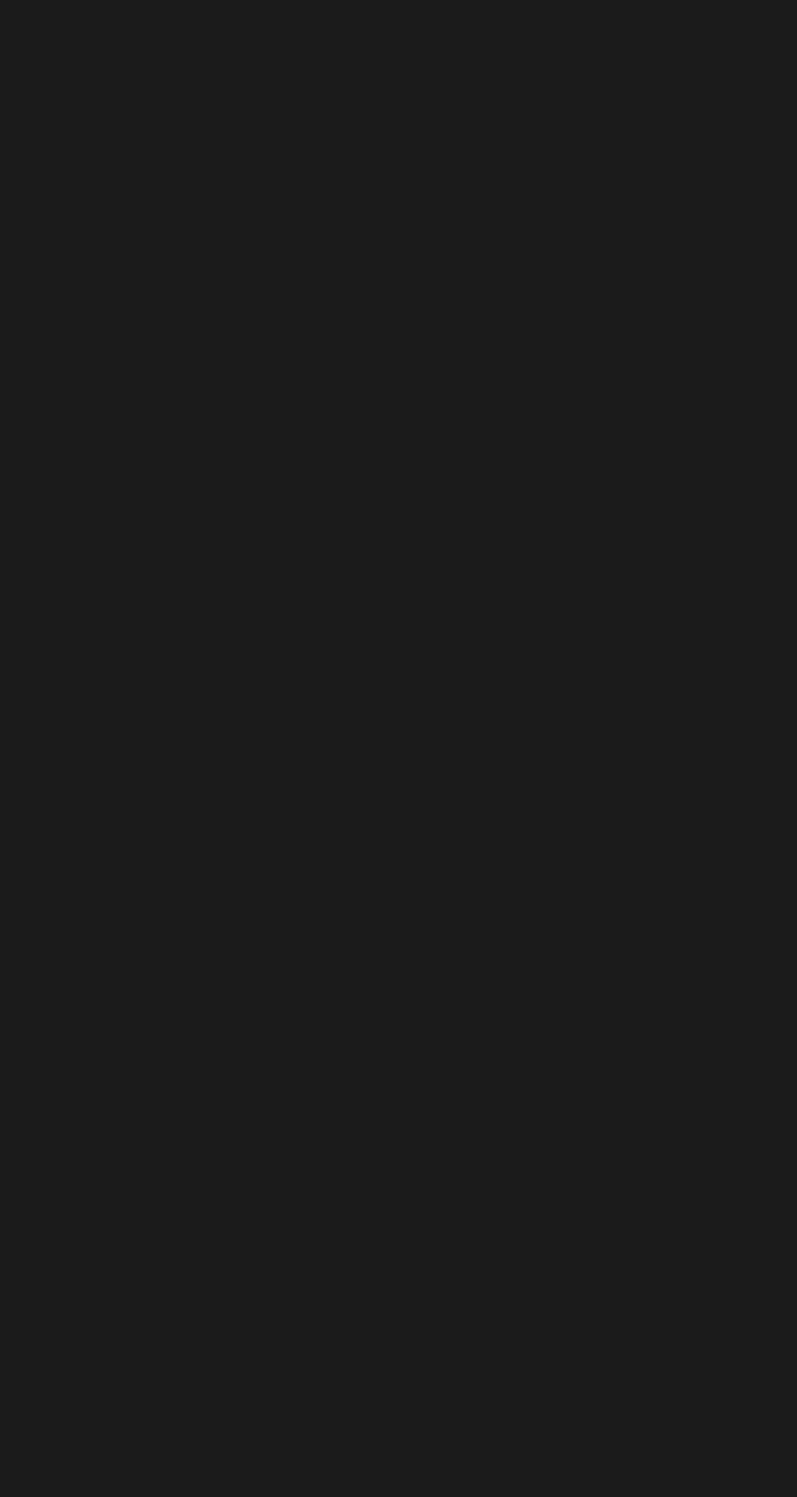
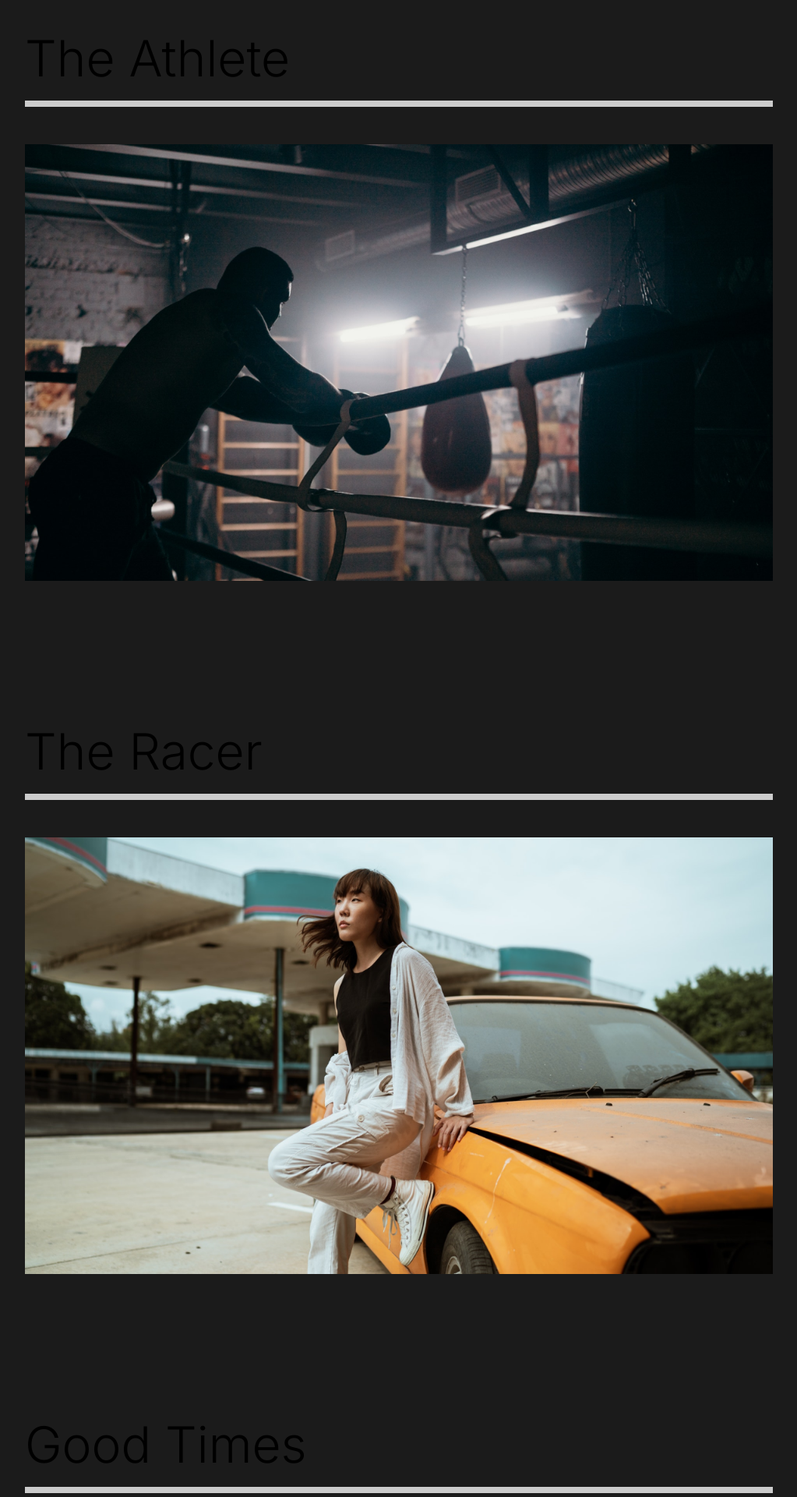
Before and after one commit to NicolasVarone/capture, a React (Create React App) app: page /work in a window 1280 px wide. Shown: the part 140-2060 px from the top of the page at 78% size, without its empty margins (128-1151 px from the left). Before the commit the page ends 800 px from the top, so only its background shows below. Built offline with nearby package versions, Linux system fonts and the light colour scheme.

Commit message:
Our work page

```diff
--- a/src/pages/OurWork.js
+++ b/src/pages/OurWork.js
@@ -1,11 +1,63 @@
 import React from "react";
+// Router
+import { Link } from "react-router-dom";
+// Style
+import styled from "styled-components";
+// Images
+import athlete from "../img/athlete-small.png";
+import theracer from "../img/theracer-small.png";
+import goodtimes from "../img/goodtimes-small.png";
 
 const OurWork = () => {
   return (
-    <div>
-      <h1>Our Work</h1>
-    </div>
+    <Work>
+      <Movie>
+        <h2>The Athlete</h2>
+        <div className="line"></div>
+        <Link>
+          <img src={athlete} alt="athlet im Ring" />
+        </Link>
+      </Movie>
+      <Movie>
+        <h2>The Racer</h2>
+        <div className="line"></div>
+        <Link>
+          <img src={theracer} alt="woman sitting on a car" />
+        </Link>
+      </Movie>
+      <Movie>
+        <h2>Good Times</h2>
+        <div className="line"></div>
+        <Link>
+          <img src={goodtimes} alt="couple enjoying the landscape" />
+        </Link>
+      </Movie>
+    </Work>
   );
 };
 
+// Style
+const Work = styled.div`
+  min-height: 100vh;
+  overflow: hidden;
+  padding: 5rem 10rem;
+  h2 {
+    padding: 1rem 0rem;
+  }
+`;
+
+const Movie = styled.div`
+  padding-bottom: 10rem;
+  .line {
+    height: 0.5rem;
+    background-color: #ccc;
+    margin-bottom: 3rem;
+  }
+  img {
+    width: 100%;
+    height: 70vh;
+    object-fit: cover;
+  }
+`;
+
 export default OurWork;
```
Also changed, not shown: 1 other file (tests, documents, lock files or other folders).
